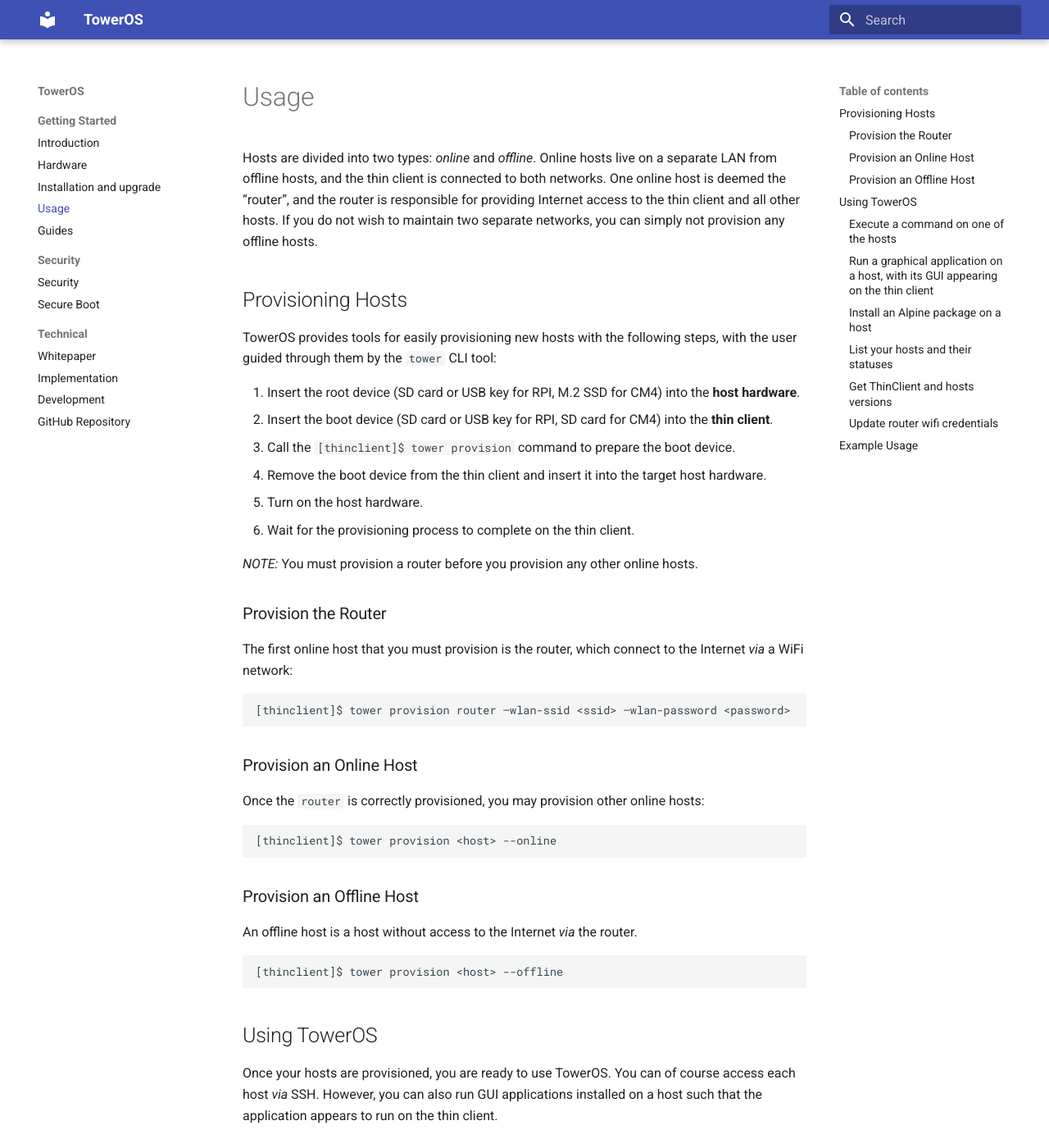
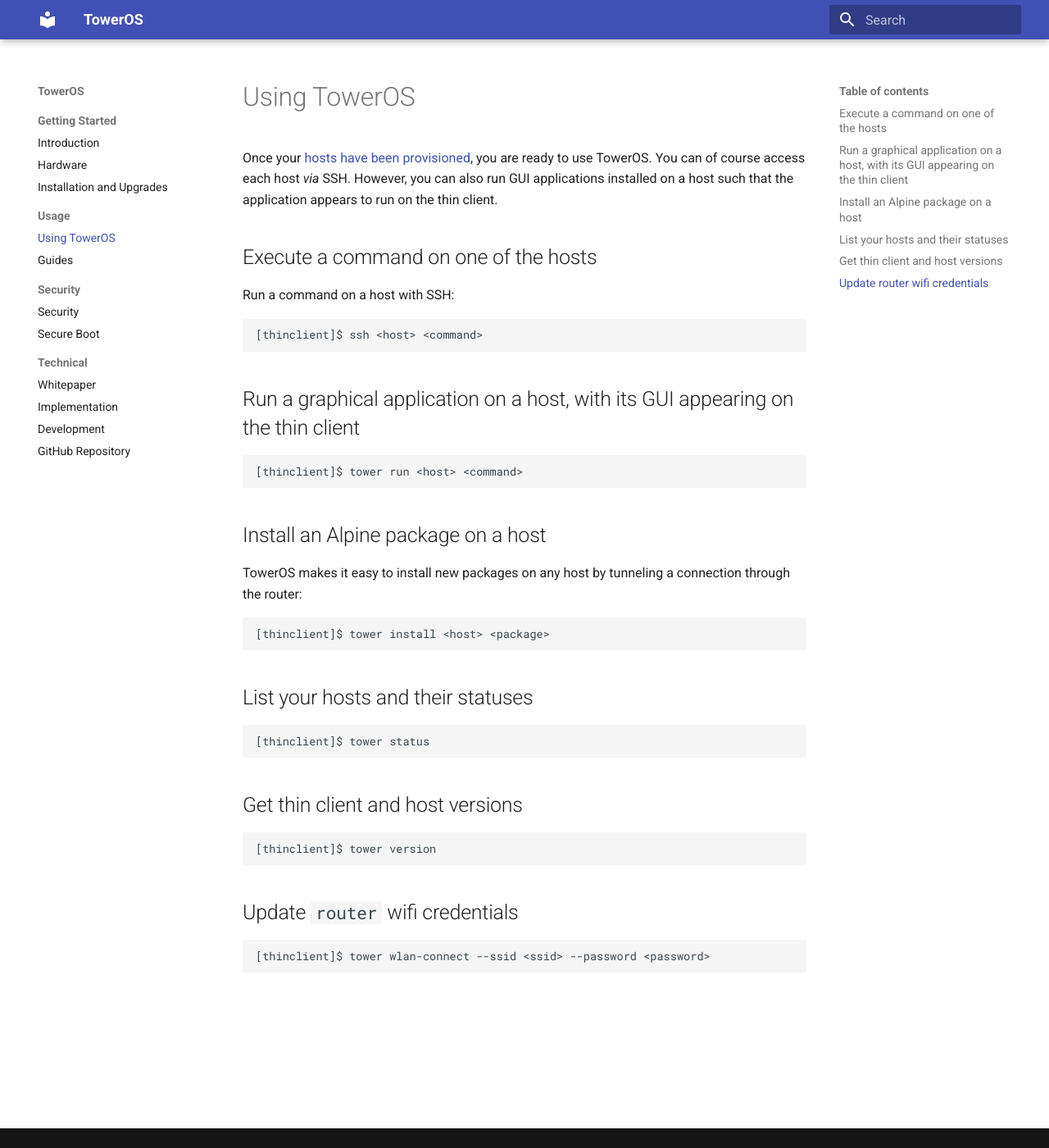
Before and after one commit to towercomputers/toweros, an MkDocs documentation site: the page built from docs/src/usage.md, in a window 1280 px wide and 1400 px high. Shown: the whole window at 82% size. Built offline with MkDocs 1.6.1 and Material for MkDocs 9.7.7, drawn with Linux system fonts in a browser that asks for light colours; some of the changed text lies outside the part shown.

Commit message:
Tweaks to Docs

````diff
--- a/docs/mkdocs.yml
+++ b/docs/mkdocs.yml
@@ -15,8 +15,9 @@ nav:
   - Getting Started:
     - Introduction: index.md
     - Hardware: hardware.md
-    - Installation and upgrade: installation.md
-    - Usage: usage.md
+    - Installation and Upgrades: installation.md
+  - Usage:
+    - Using TowerOS: usage.md
     - Guides: guides.md
   - Security:
     - Security: security.md
--- a/docs/src/usage.md
+++ b/docs/src/usage.md
@@ -1,44 +1,7 @@
-# Usage
+# Using TowerOS
+Once your [hosts have been provisioned](installation.md#Provisioning Hosts), you are ready to use TowerOS. You can of course access each host _via_ SSH. However, you can also run GUI applications installed on a host such that the application appears to run on the thin client.
 
-Hosts are divided into two types: *online* and *offline*. Online hosts live on a separate LAN from offline hosts, and the thin client is connected to both networks. One online host is deemed the “router”, and the router is responsible for providing Internet access to the thin client and all other hosts. If you do not wish to maintain two separate networks, you can simply not provision any offline hosts.
-
-## Provisioning Hosts
-TowerOS provides tools for easily provisioning new hosts with the following steps, with the user guided through them by the `tower` CLI tool:
-
-1. Insert the root device (SD card or USB key for RPI, M.2 SSD for CM4) into the **host hardware**.
-2. Insert the boot device (SD card or USB key for RPI, SD card for CM4) into the **thin client**.
-3. Call the `[thinclient]$ tower provision` command to prepare the boot device.
-4. Remove the boot device from the thin client and insert it into the target host hardware.
-5. Turn on the host hardware.
-6. Wait for the provisioning process to complete on the thin client.
-
-*NOTE:* You must provision a router before you provision any other online hosts.
-
-### Provision the Router
-The first online host that you must provision is the router, which connect to the Internet _via_ a WiFi network:
-
-```
-[thinclient]$ tower provision router –wlan-ssid <ssid> –wlan-password <password>
-```
-
-### Provision an Online Host
-Once the `router` is correctly provisioned, you may provision other online hosts:
-
-```
-[thinclient]$ tower provision <host> --online
-```
-
-### Provision an Offline Host
-An offline host is a host without access to the Internet _via_ the router.
-
-```
-[thinclient]$ tower provision <host> --offline
-```
-
-## Using TowerOS
-Once your hosts are provisioned, you are ready to use TowerOS. You can of course access each host _via_ SSH. However, you can also run GUI applications installed on a host such that the application appears to run on the thin client.
-
-### Execute a command on one of the hosts
+## Execute a command on one of the hosts
 
 Run a command on a host with SSH:
 
@@ -46,53 +9,33 @@ Run a command on a host with SSH:
 [thinclient]$ ssh <host> <command>
 ```
 
-### Run a graphical application on a host, with its GUI appearing on the thin client
+## Run a graphical application on a host, with its GUI appearing on the thin client
 
 ```
 [thinclient]$ tower run <host> <command>
 ```
 
-### Install an Alpine package on a host
+## Install an Alpine package on a host
 TowerOS makes it easy to install new packages on any host by tunneling a connection through the router:
 
 ```
 [thinclient]$ tower install <host> <package>
 ```
 
-### List your hosts and their statuses
+## List your hosts and their statuses
 
 ```
 [thinclient]$ tower status
 ```
 
-### Get ThinClient and hosts versions
+## Get thin client and host versions
 
 ```
 [thinclient]$ tower version
 ```
 
-### Update `router` wifi credentials
+## Update `router` wifi credentials
 
 ```
 [thinclient]$ tower wlan-connect --ssid <ssid> --password <password>
 ```
-
-
-## Example Usage
-
-1. Provision the router:
-
-        [thinclient]$ tower provision router –wlan-ssid <ssid> –wlan-password <password>
-
-1. Provision an offline host named `office`:
-
-        [thinclient]$ tower provision office
-
-1. Install GCalculator on the `office` offline host:
-
-        [thinclient]$ tower install office galculator
-
-1. Run galculator `office`:
-
-        [thinclient]$ startx
-        [thinclient]$ tower run office gcalculator
````
Also changed, not shown: docs/src/installation.md (+52 -11 lines).
